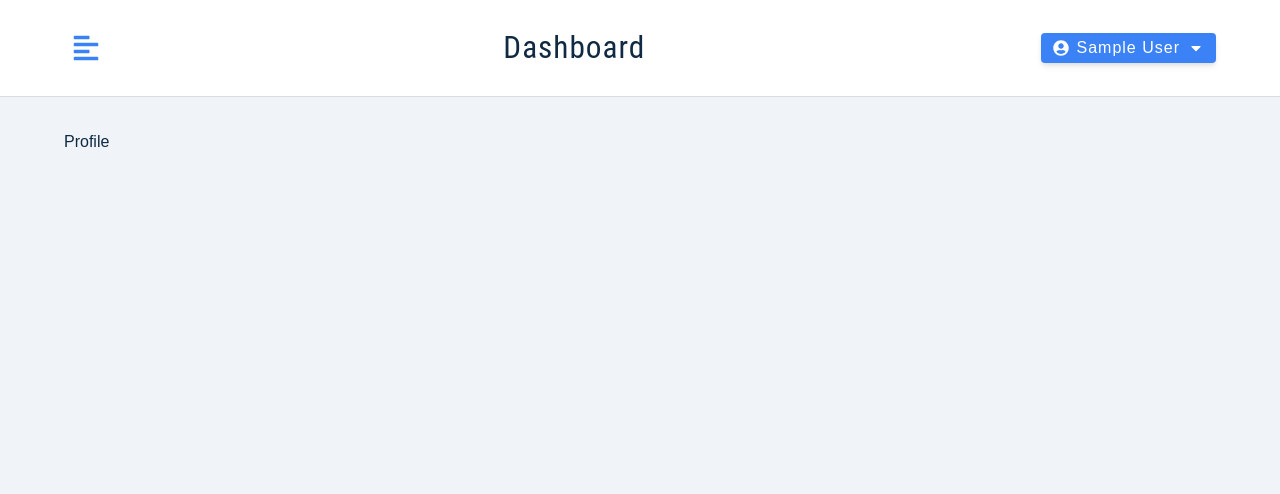
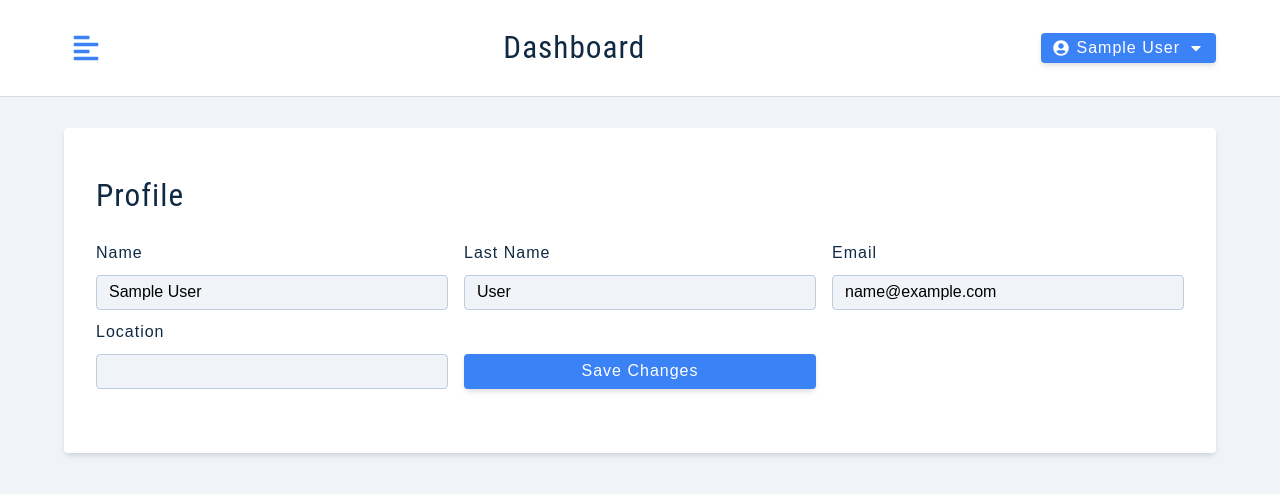
Before and after one commit to franciscofbc/jobster, a React (Create React App) app: page /profile in a window 1280 px wide. Shown: the top 494 px of the page. Built offline with nearby package versions, Linux system fonts and the light colour scheme; sample sign-in values are in the browser's storage.

Commit message:
Profile done

```diff
--- a/src/assets/wrappers/DashboardFormPage.js
+++ b/src/assets/wrappers/DashboardFormPage.js
@@ -1,4 +1,4 @@
-import styled from 'styled-components'
+import styled from 'styled-components';
 
 const Wrapper = styled.section`
   border-radius: var(--borderRadius);
@@ -63,6 +63,6 @@ const Wrapper = styled.section`
       margin-top: 0;
     }
   }
-`
+`;
 
-export default Wrapper
+export default Wrapper;
--- a/src/pages/dashboard/Profile.js
+++ b/src/pages/dashboard/Profile.js
@@ -1,5 +1,76 @@
+import { useState } from 'react';
+import { useDispatch, useSelector } from 'react-redux';
+import { toast } from 'react-toastify';
+import Wrapper from '../../assets/wrappers/DashboardFormPage';
+import { FormRow } from '../../components';
+
 const Profile = () => {
-  return <div>Profile</div>;
+  const { isLoading, user } = useSelector((store) => store.userState);
+  const dispatch = useDispatch();
+  const [userData, setUserData] = useState({
+    name: user?.name || '',
+    lastName: user?.lastName || '',
+    email: user?.email || '',
+    location: user?.location || '',
+  });
+
+  const handleChange = (e) => {
+    const name = e.target.name;
+    const value = e.target.value;
+    setUserData({ ...userData, [name]: value });
+  };
+
+  const handleSubmit = (e) => {
+    e.preventDefaultl();
+    const { name, lastName, email, location } = userData;
+    if (!name || !lastName || !email || !location) {
+      toast.error('please fill out all fields');
+      return;
+    }
+    return;
+  };
+
+  return (
+    <Wrapper>
+      <form className="form" onSubmit={handleSubmit}>
+        <h3>profile</h3>
+        <div className="form-center">
+          {/* name */}
+          <FormRow
+            type="text"
+            name="name"
+            value={userData.name}
+            handleChange={handleChange}
+          />
+          {/* lastName */}
+          <FormRow
+            type="text"
+            name="lastName"
+            labelText="last name"
+            value={userData.lastName}
+            handleChange={handleChange}
+          />
+          {/* email */}
+          <FormRow
+            type="email"
+            name="email"
+            value={userData.email}
+            handleChange={handleChange}
+          />
+          {/* location */}
+          <FormRow
+            type="text"
+            name="location"
+            value={userData.location}
+            handleChange={handleChange}
+          />
+          <button type="submit" className="btn btn-block" disabled={isLoading}>
+            {isLoading ? 'please wait...' : 'save changes'}
+          </button>
+        </div>
+      </form>
+    </Wrapper>
+  );
 };
 
 export default Profile;
```
